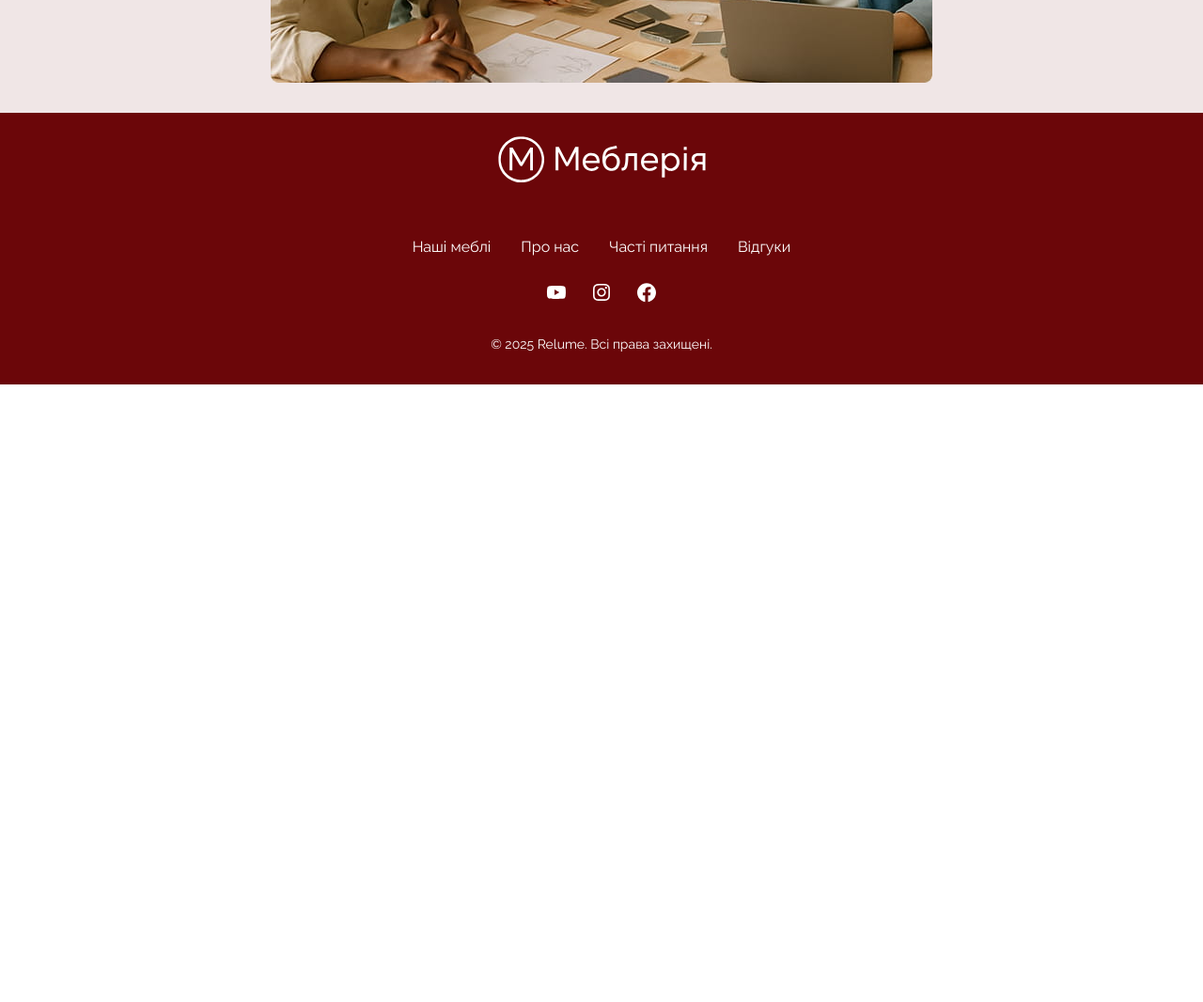
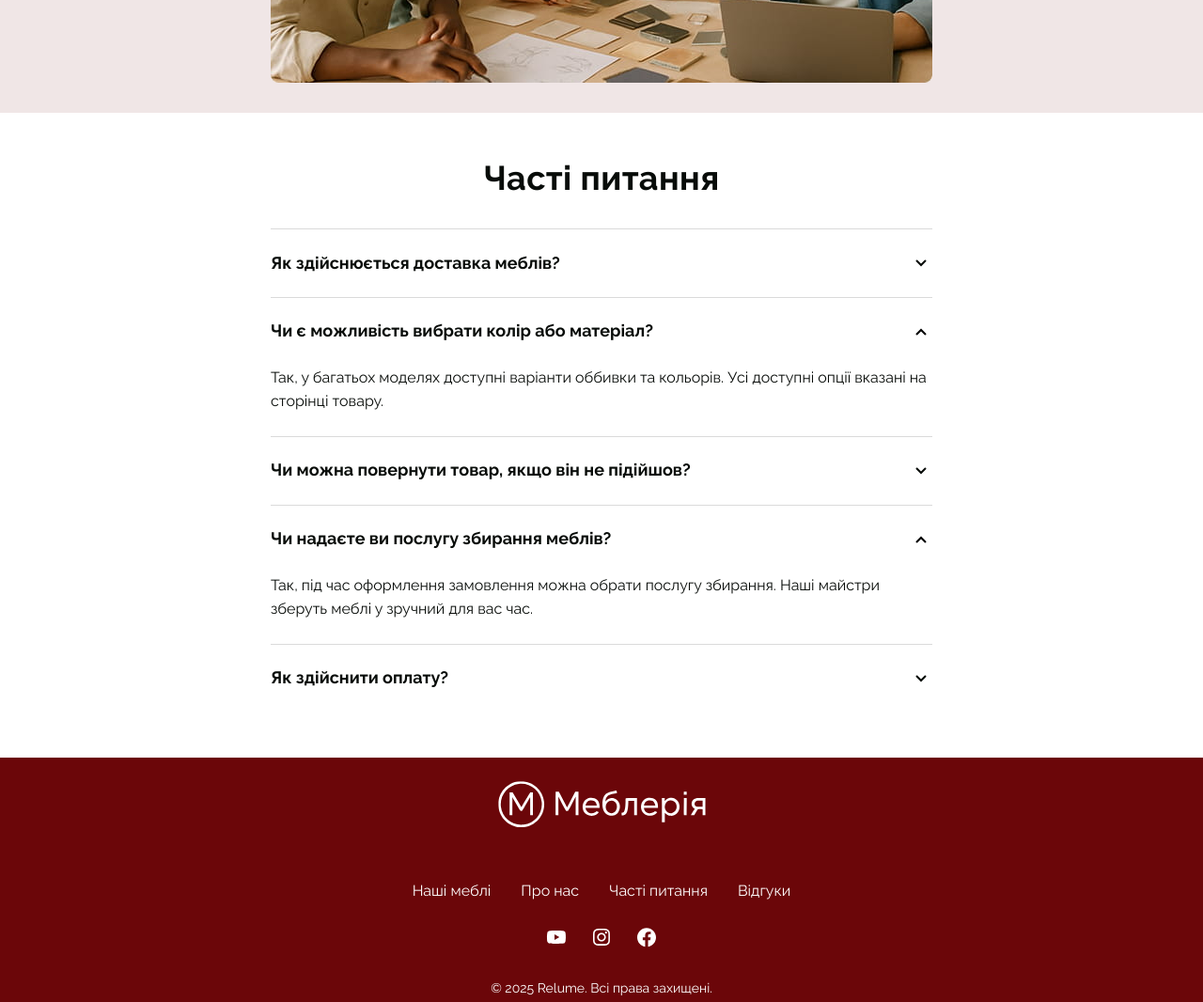
Before and after one commit to YuriyMBoyko/goit-mebleria, a website built with Vite: page src/index.html in a window 1280 px wide. Shown: the part 1400-2466 px from the top of the page at 94% size. Before the commit the page ends 1809 px from the top, so only its background shows below. Built offline with nearby package versions, Linux system fonts and the light colour scheme.

Commit message:
Implement FAQ section.

```diff
--- /dev/null
+++ b/src/css/faq.css
@@ -0,0 +1,129 @@
+.faq {
+  padding-top: 48px;
+  padding-bottom: 48px;
+}
+
+.faq-container {
+  display: flex;
+  flex-direction: column;
+  justify-content: flex-start;
+  align-items: center;
+  gap: 32px;
+  width: 100%;
+}
+
+.faq-title-wrapper {
+  display: flex;
+  flex-direction: column;
+  justify-content: flex-start;
+  align-items: center;
+  gap: 0;
+}
+
+.faq-title {
+  font-family: var(--font-family);
+  font-weight: 700;
+  font-size: 36px;
+  line-height: 120%;
+  letter-spacing: 0.01em;
+  text-align: center;
+  color: var(--color-scheme-1-text);
+  width: 100%;
+  text-align: center;
+}
+
+.faq-list {
+  display: flex;
+  flex-direction: column;
+  justify-content: flex-start;
+  align-items: center;
+  gap: 0;
+  width: 100%;
+}
+
+.faq-item {
+  display: flex;
+  flex-direction: column;
+  justify-content: flex-start;
+  align-items: flex-start;
+  gap: 0;
+  width: 100%;
+}
+
+.faq-question {
+  display: flex;
+  flex-direction: row;
+  justify-content: space-between;
+  align-items: center;
+  gap: 24px;
+  width: 100%;
+  border-top: 1px solid var(--color-scheme-1-border);
+  padding: 20px 0px;
+  font-family: var(--font-family);
+  font-weight: 700;
+  font-size: 18px;
+  line-height: 160%;
+  color: var(--color-scheme-1-text);
+}
+
+.faq-question-arrow {
+  display: block;
+  width: 24px;
+  height: 24px;
+  transition: transform 0.3s ease;
+}
+
+.faq-answer {
+  display: none;
+  padding: 0px 0px 24px;
+  font-family: var(--font-family);
+  font-weight: 400;
+  font-size: 16px;
+  line-height: 160%;
+  color: var(--color-scheme-1-text);
+}
+
+.faq-question-arrow-down {
+  display: block;
+}
+
+.faq-question-arrow-up {
+  display: none;
+}
+
+.faq-item.is-open .faq-answer {
+  display: block;
+}
+
+.faq-item.is-open .faq-question-arrow-down {
+  display: none;
+}
+
+.faq-item.is-open .faq-question-arrow-up {
+  display: block;
+}
+/*
+.faq-answer.is-open {
+  display: block;
+}
+*/
+@media only screen and (min-width: 768px) {
+  .faq-question {
+    padding: 21.5px 0;
+  }
+}
+
+@media only screen and (min-width: 1440px) {
+  .faq {
+    padding-top: 80px;
+    padding-bottom: 80px;
+  }
+
+  .faq-list {
+    max-width: 865px;
+  }
+
+  .faq-title {
+    font-size: 36px;
+  }
+}
--- a/src/css/header.css
+++ b/src/css/header.css
@@ -7,8 +7,9 @@ html {
   top: 0;
   width: 100vw;
   height: 72px;
-  z-index: 100;
+  z-index: 9999;
   padding: 0 20px;
+  background-color: var(--color-scheme-1-background);
 }
 
 .header-nav {
--- a/src/css/styles.css
+++ b/src/css/styles.css
@@ -18,5 +18,6 @@
 @import url('./hero.css');
 @import url('./furniture.css');
 @import url('./about.css');
+@import url('./faq.css');
 @import url('./footer.css');
 @import url('./mobile-menu.css');
--- a/src/index.html
+++ b/src/index.html
@@ -14,6 +14,7 @@
       <load src="./partials/hero.html" />
       <load src="./partials/furniture.html" />
       <load src="./partials/about.html" />
+      <load src="./partials/faq.html" />
     </main>
 
     <load src="./partials/footer.html" />
--- /dev/null
+++ b/src/partials/faq.html
@@ -0,0 +1,70 @@
+<section class="faq section" id="faq">
+  <div class="container faq-container">
+    <div class="faq-title-wrapper">
+      <h2 class="faq-title">Часті питання</h2>
+      <p class="faq-title-text"></p>
+    </div>
+    <ul class="faq-list">
+      <li class="faq-item">
+        <h3 class="faq-question">
+          Як здійснюється доставка меблів?
+          <svg class="faq-question-arrow faq-question-arrow-down" width="24" height="24" >
+            <use href="./img/icons.svg#chevron-down"></use>
+          </svg>
+          <svg class="faq-question-arrow faq-question-arrow-up" width="24" height="24" >
+            <use href="./img/icons.svg#chevron-up"></use>
+          </svg>
+        </h3>
+        <p class="faq-answer">Ми доставляємо замовлення по всій Україні через надійні служби. Термін доставки зазвичай складає 3–7 днів залежно від регіону.</p>
+      </li>
+      <li class="faq-item is-open">
+        <h3 class="faq-question">
+          Чи є можливість вибрати колір або матеріал?
+          <svg class="faq-question-arrow faq-question-arrow-down" width="24" height="24">
+            <use href="./img/icons.svg#chevron-down"></use>
+          </svg>
+          <svg class="faq-question-arrow faq-question-arrow-up" width="24" height="24">
+            <use href="./img/icons.svg#chevron-up"></use>
+          </svg>
+        </h3>
+        <p class="faq-answer">Так, у багатьох моделях доступні варіанти оббивки та кольорів. Усі доступні опції вказані на сторінці товару.</p>
+      </li>
+      <li class="faq-item">
+        <h3 class="faq-question">
+          Чи можна повернути товар, якщо він не підійшов?
+          <svg class="faq-question-arrow faq-question-arrow-down" width="24" height="24">
+            <use href="./img/icons.svg#chevron-down"></use>
+          </svg>
+          <svg class="faq-question-arrow faq-question-arrow-up" width="24" height="24">
+            <use href="./img/icons.svg#chevron-up"></use>
+          </svg>
+        </h3>
+        <p class="faq-answer">Так, ви можете повернути товар протягом 14 днів, якщо він не був у користуванні та збережений у первинному вигляді.</p>
+      </li>
+      <li class="faq-item is-open">
+        <h3 class="faq-question">
+          Чи надаєте ви послугу збирання меблів?
+          <svg class="faq-question-arrow faq-question-arrow-down" width="24" height="24">
+            <use href="./img/icons.svg#chevron-down"></use>
+          </svg>
+          <svg class="faq-question-arrow faq-question-arrow-up" width="24" height="24">
+            <use href="./img/icons.svg#chevron-up"></use>
+          </svg>
+        </h3>
+        <p class="faq-answer">Так, під час оформлення замовлення можна обрати послугу збирання. Наші майстри зберуть меблі у зручний для вас час.</p>
+      </li>
+      <li class="faq-item">
+        <h3 class="faq-question">
+          Як здійснити оплату?
+          <svg class="faq-question-arrow faq-question-arrow-down" width="24" height="24">
+            <use href="./img/icons.svg#chevron-down"></use>
+          </svg>
+          <svg class="faq-question-arrow faq-question-arrow-up" width="24" height="24">
+            <use href="./img/icons.svg#chevron-up"></use>
+          </svg>
+        </h3>
+        <p class="faq-answer">Ми приймаємо оплату карткою онлайн, банківським переказом або післяплатою при отриманні.</p>
+      </li>
+    </ul>
+  </div>
+</section>
```
